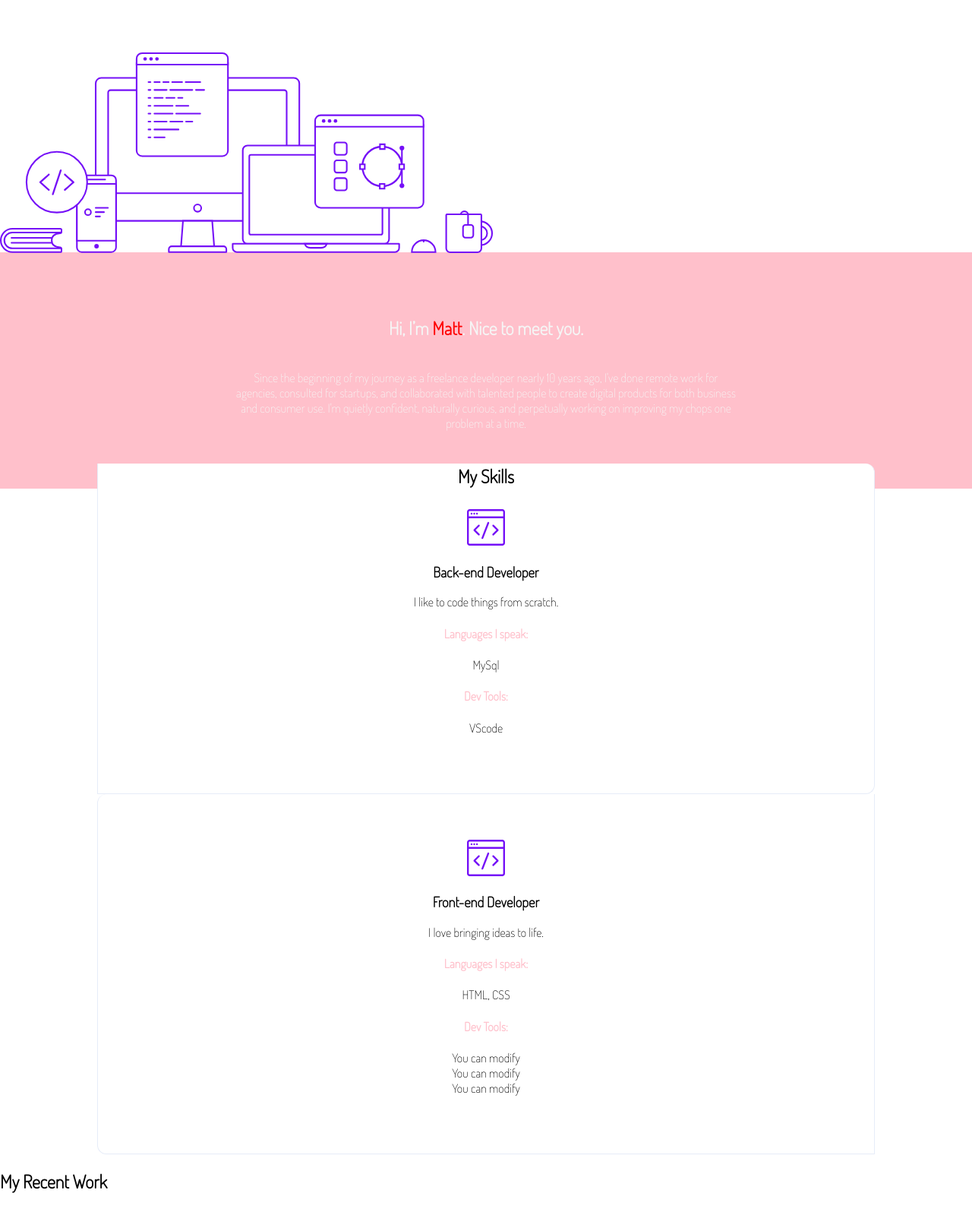
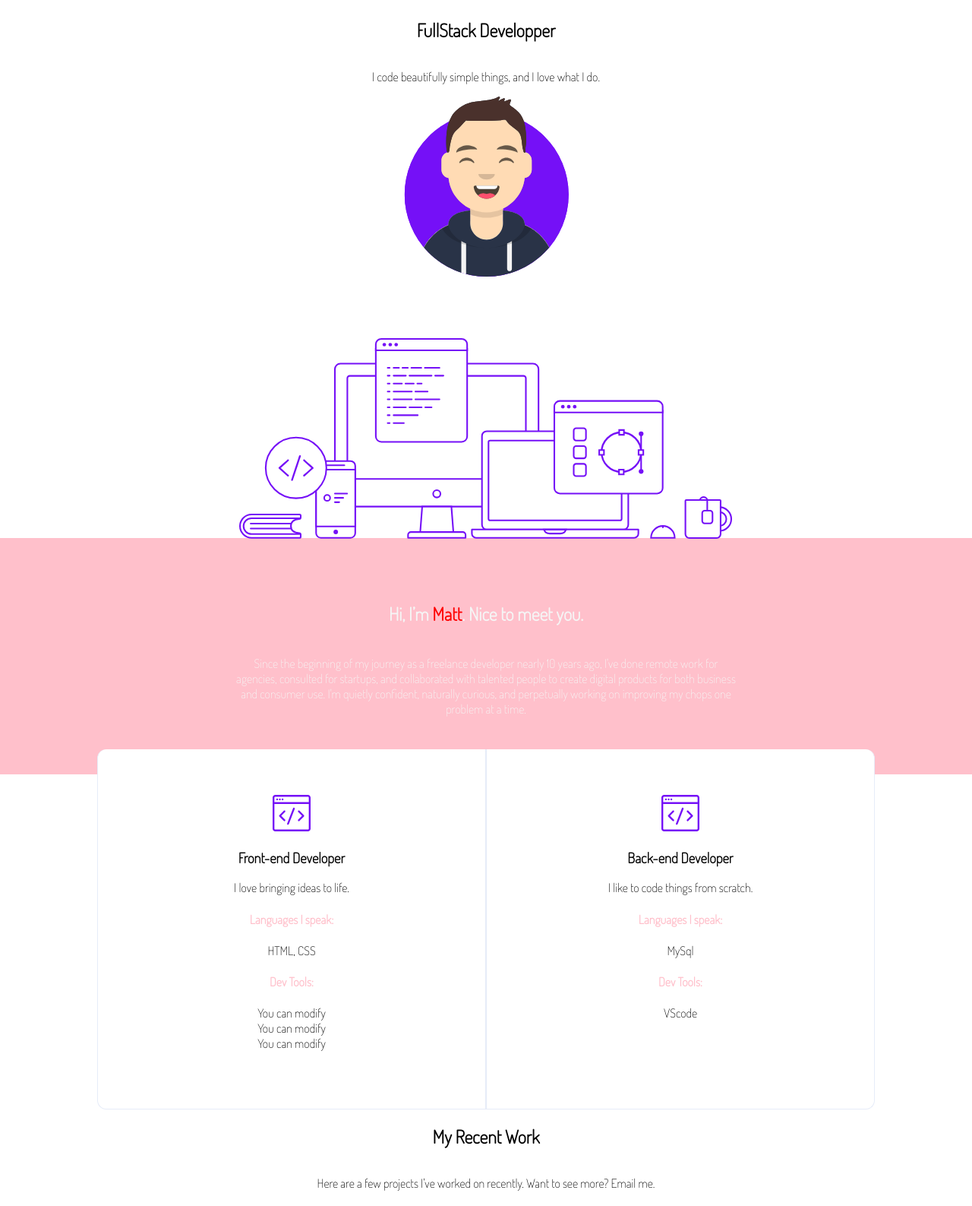
Before and after one commit to wildcodeschool-2025-03/JS-Remote-WestDevs-Checkpoint-1, a website: page site/portfolio.html in a window 1280 px wide. Shown: the part 80-1667 px from the top of the page at 76% size. Drawn offline with Linux system fonts and the light colour scheme.

Commit message:
CSS done

```diff
--- a/site/css/portfolio.css
+++ b/site/css/portfolio.css
@@ -28,10 +28,32 @@ p {
   margin-bottom: var(--gutter);
 }
 
+@media screen and (width > 700px) {
+  nav {
+    justify-content: space-between;
+  }
+}
+
 .desktop {
-  margin: 0;
+  display: none;
+  /* margin: 0;
   margin-top: calc(var(--gutter) * 5);
-  margin-bottom: calc(var(--gutter) * -0.3125);
+  margin-bottom: calc(var(--gutter) * -0.3125); */
+}
+
+@media screen and (width > 700px) {
+  #first-banner {
+    display: flex;
+    flex-direction: column;
+    align-items: center;
+  }
+
+  .desktop {
+    display: initial;
+    margin: 0;
+    margin-top: calc(var(--gutter) * 5);
+    margin-bottom: calc(var(--gutter) * -0.3125);
+  }
 }
 
 .description {
@@ -61,6 +83,23 @@ p {
   margin: calc(var(--gutter) * -2) 0;
   text-align: var(--textAlign);
 }
+
+.skills-container {
+  display: flex;
+  flex-direction: column-reverse;
+}
+
+@media screen and (width > 700px) {
+  .skills-container {
+    width: 100%;
+    flex-direction: row-reverse;
+
+    .column {
+      width: 50%;
+    }
+  }
+}
+
 
 .column {
   border-left: var(--styledBorder);
@@ -96,6 +135,10 @@ p {
   color: var(--purple);
 }
 
+.disabled {
+  opacity: 0.25;
+}
+
 .box {
   width: 25%;
   padding: calc(var(--gutter) * 2);
@@ -105,6 +148,20 @@ p {
   box-shadow: var(--styledShadow);
 }
 
+@media screen and (width > 700px) {
+  .projects {
+    display: flex;
+    flex-direction: column;
+    align-items: center;
+  }
+
+  .box-container {
+    display: flex;
+    flex-wrap: wrap;
+    justify-content: center;
+  }
+}
+
 .purple-text {
   color: var(--purple);
 }
--- a/site/portfolio.html
+++ b/site/portfolio.html
@@ -1,5 +1,6 @@
 <!DOCTYPE html>
 <html lang="en">
+
 <head>
   <meta charset="utf-8">
   <meta name="viewport" content="width=device-width, initial-scale=1, shrink-to-fit=no">
@@ -22,7 +23,10 @@
   <main>
     <!-- First banner with title, description, avatar and image desktop -->
     <!-- You can use the avatar image on the folder image -->
-      <section>
+    <section id="first-banner">
+      <h2>FullStack Developper</h2>
+      <p>I code beautifully simple things, and I love what I do.</p>
+      <img src="./image/avatar.svg" alt="avatar">
       <figure class="desktop">
         <img src="image/desktop.svg" alt="desktop" />
       </figure>
@@ -32,7 +36,10 @@
     <article>
       <section class="description pink-bg">
         <h1>Hi, I’m <span id="firstname">Matt</span>. Nice to meet you.</h1>
-          <p>Since the beginning of my journey as a freelance developer nearly 10 years ago, I've done remote work for agencies, consulted for startups, and collaborated with talented people to create digital products for both business and consumer use. I'm quietly confident, naturally curious, and perpetually working on improving my chops one problem at a time.</p>
+        <p>Since the beginning of my journey as a freelance developer nearly 10 years ago, I've done remote work for
+          agencies, consulted for startups, and collaborated with talented people to create digital products for both
+          business and consumer use. I'm quietly confident, naturally curious, and perpetually working on improving my
+          chops one problem at a time.</p>
       </section>
     </article>
 
@@ -40,6 +47,7 @@
 
     <article class="skills">
       <h2 class="skills--title">My Skills</h2>
+      <div class="skills-container">
         <section class="column">
           <img src="image/frontend.svg" alt="" />
           <h3>Back-end Developer</h3>
@@ -64,16 +72,18 @@
             <li>You can modify</li>
           </ul>
         </section>
+      </div>
     </article>
 
     <!-- Third banner with list of all your projects -->
     <article class="projects">
       <h2>My Recent Work</h2>
       <p>Here are a few projects I've worked on recently. Want to see more? Email me.</p>
+      <div class="box-container">
         <section class="box">
           <img src="https://mattfarley.ca/img/logos/kybercore.svg" alt="logo-entreprise" />
           <p>Next level plug and play chassis systems for custom do-it-yourself lightsaber builds.</p>
-            <a class="disabled" >In development</a>
+          <a class="disabled">In development</a>
         </section>
         <section class="box">
           <img src="https://mattfarley.ca/img/logos/basin.svg" alt="logo-entreprise" />
@@ -88,8 +98,9 @@
         <section class="box">
           <img src="https://mattfarley.ca/img/logos/dovetail.svg" alt="logo-entreprise" />
           <p>A space and member management solution for coworking communities both big and small.</p>
-            <a class="disabled" >Shutdown in 2017</a>
+          <a class="disabled">Shutdown in 2017</a>
         </section>
+      </div>
     </article>
   </main>
   <footer class="description pink-bg">
@@ -98,4 +109,5 @@
   </footer>
   <script src="js/portfolio.js"></script>
 </body>
+
 </html>
```
Lines whose indentation alone changed are shown as unchanged.
